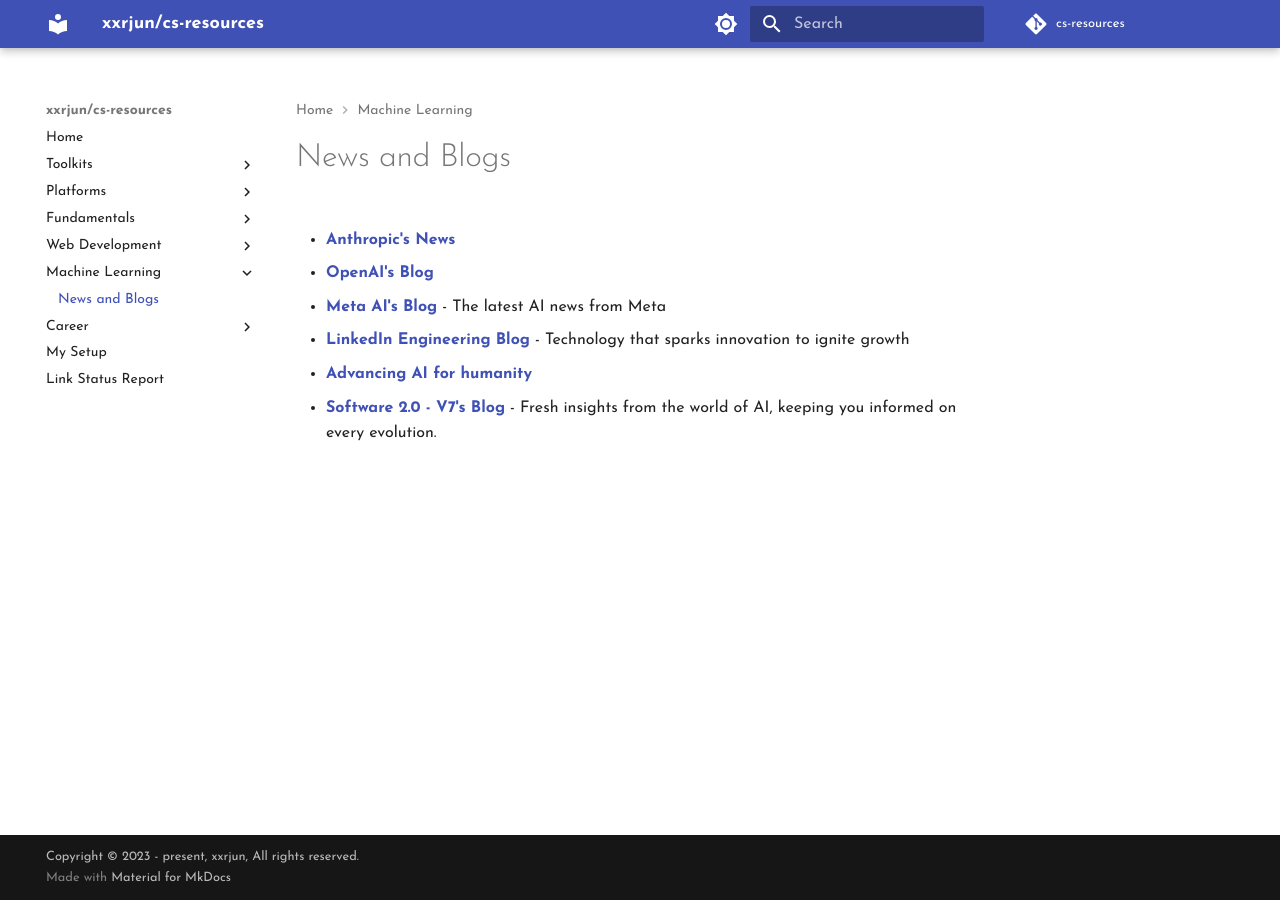
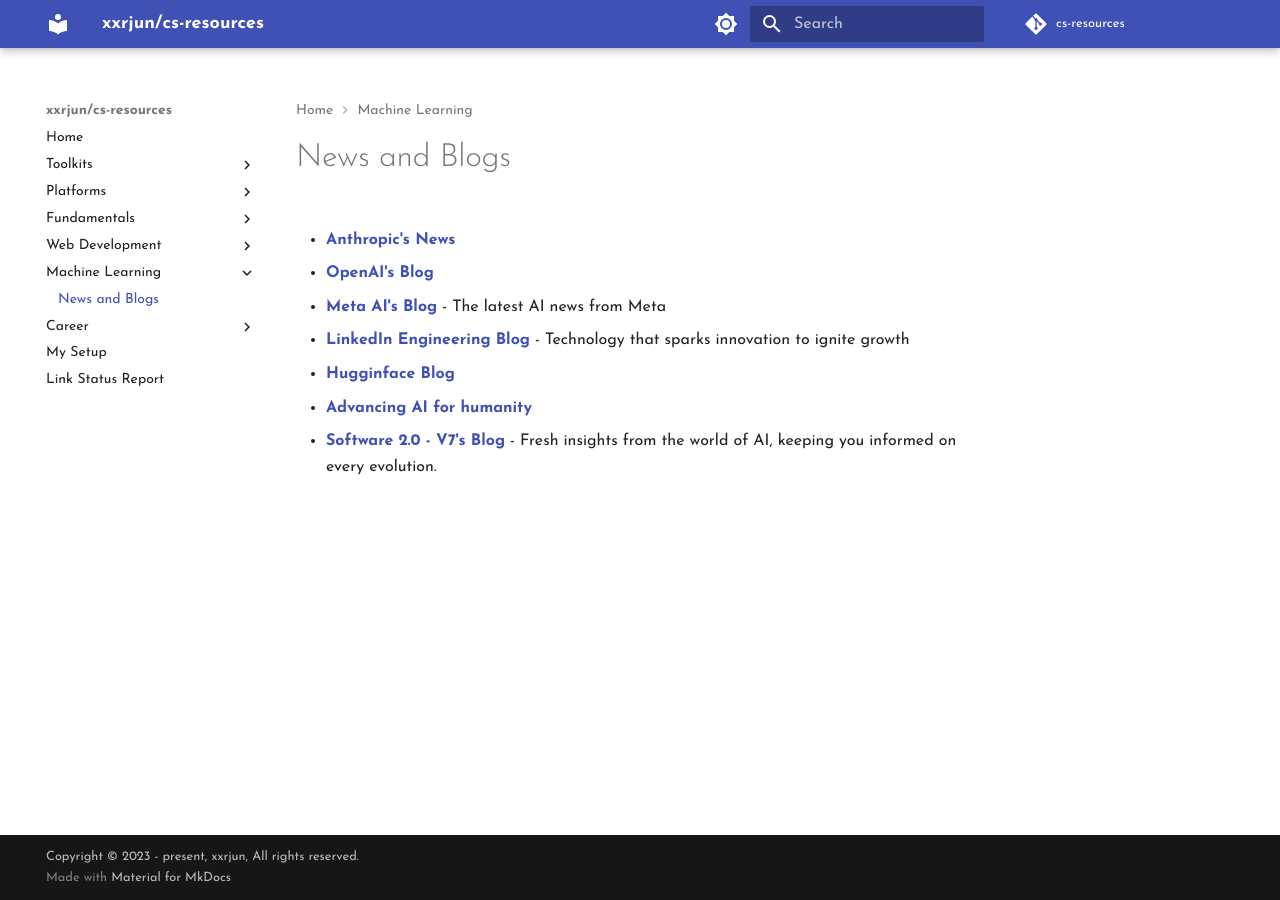
Before and after one commit to xxrjun/cs-resources, an MkDocs documentation site: the page built from docs/ml/NewsAndBlogs.md, in a window 1280 px wide. Built offline with MkDocs 1.6.1 and Material for MkDocs 9.7.7, drawn with Linux system fonts in a browser that asks for light colours; comment, search, counter and statistics services are not loaded.

Commit message:
📰docs: add Hugginface Blog in ml/NewsAndBlogs.md

```diff
--- a/docs/ml/NewsAndBlogs.md
+++ b/docs/ml/NewsAndBlogs.md
@@ -8,6 +8,8 @@
 
 - [**LinkedIn Engineering Blog**](https://www.linkedin.com/blog/engineering) - Technology that sparks innovation to ignite growth
 
+- [**Hugginface Blog**](https://huggingface.co/blog)
+
 - [**Advancing AI for humanity**](https://thegenerality.com/agi/index.html)
 
 - [**Software 2.0 - V7's Blog**](https://www.v7labs.com/blog) - Fresh insights from the world of AI, keeping you informed on every evolution.
```
